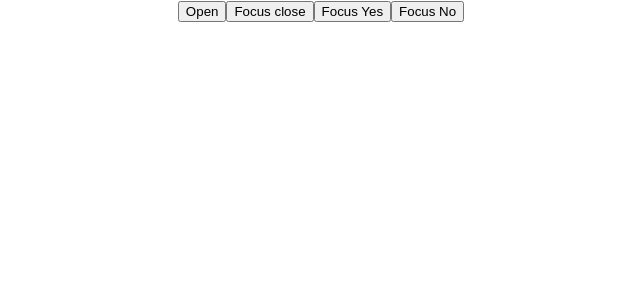
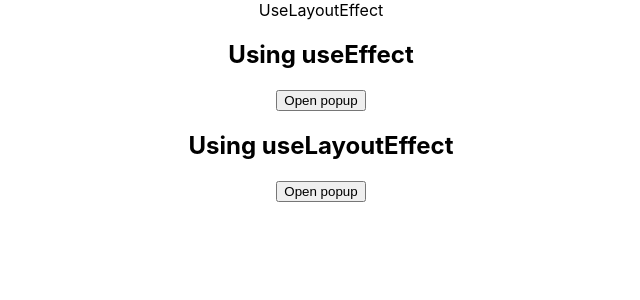
Before and after one commit to Jaydip-lamprostech/Learning-React, a React (Create React App) app: page / in a window 1280 px wide. Shown: the top 300 px of the page, without its empty margins (319-959 px from the left). Built offline with nearby package versions, Linux system fonts and the light colour scheme.

Commit message:
learn useLayoutEffect

```diff
--- a/src/App.js
+++ b/src/App.js
@@ -1,15 +1,17 @@
 // import logo from "./logo.svg";
 import "./App.css";
-import ConfirmationModel from "./components/useImperativeHandle/ConfirmationModel";
+// import ConfirmationModel from "./components/useImperativeHandle/ConfirmationModel";
+import UseLayoutEffect from "./components/useLayoutEffect/UseLayoutEffect";
 // import CounterOne from "./components/useReduce/CounterOne";
-import CounterTwo from "./components/useReduce/CounterTwo";
+// import CounterTwo from "./components/useReduce/CounterTwo";
 
 function App() {
   return (
     <div className="App">
       {/* <CounterOne /> */}
       {/* <CounterTwo /> */}
-      <ConfirmationModel />
+      {/* <ConfirmationModel /> */}
+      <UseLayoutEffect />
     </div>
   );
 }
--- /dev/null
+++ b/src/components/useLayoutEffect/UseLayoutEffect.js
@@ -0,0 +1,53 @@
+import React, { useEffect, useLayoutEffect, useRef, useState } from "react";
+
+function UseLayoutEffect() {
+  const [show, setShow] = useState(false);
+  const [show2, setShow2] = useState(false);
+
+  const popup = useRef();
+  const popup2 = useRef();
+
+  const button = useRef();
+
+  useEffect(() => {
+    if (popup.current == null || button.current == null) return;
+    const { bottom } = button.current.getBoundingClientRect();
+    popup.current.style.top = `${bottom + 80}px`;
+  }, [show]);
+
+  useLayoutEffect(() => {
+    if (popup2.current == null || button.current == null) return;
+    const { bottom } = button.current.getBoundingClientRect();
+    popup2.current.style.top = `${bottom + 100}px`;
+  }, [show2]);
+
+  return (
+    <>
+      <div>UseLayoutEffect</div>
+      <h2>Using useEffect</h2>
+      <button onClick={() => setShow((prev) => !prev)}>Open popup</button>
+
+      <br />
+      <h2>Using useLayoutEffect</h2>
+      <button onClick={() => setShow2((prev) => !prev)} ref={button}>
+        Open popup
+      </button>
+      {show ? (
+        <>
+          <div style={{ position: "absolute" }} ref={popup}>
+            This is a popup
+          </div>
+        </>
+      ) : null}
+      {show2 ? (
+        <>
+          <div style={{ position: "absolute" }} ref={popup2}>
+            This is a popup
+          </div>
+        </>
+      ) : null}
+    </>
+  );
+}
+
+export default UseLayoutEffect;
```
